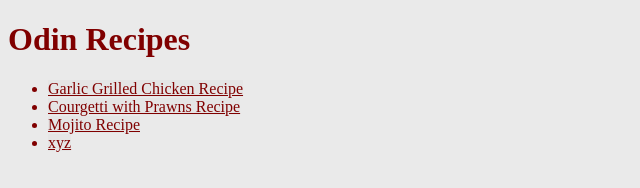
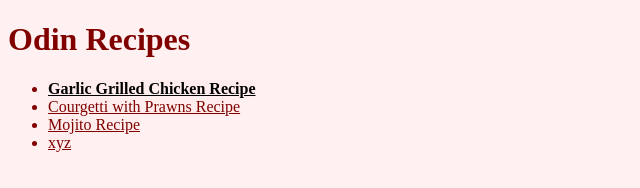
Before and after one commit to sheekthecris/odin-recipes, a plain HTML site: page index.html in a window 1280 px wide. In both pictures the pointer is over the link "Garlic Grilled Chicken Recipe". Shown: the whole page, without its empty margins (0-640 px from the left). Drawn offline with Linux system fonts and the light colour scheme.

Commit message:
Testing commit function

```diff
--- a/styles.css
+++ b/styles.css
@@ -2,5 +2,10 @@
 
 body , a {
     color: maroon;
-    background-color: rgba(228, 228, 228, 0.76);
+    background-color: rgba(255, 237, 237, 0.76);
   }
+
+  a:hover {
+    color: black;
+    font-weight: bold;
+  }
```
